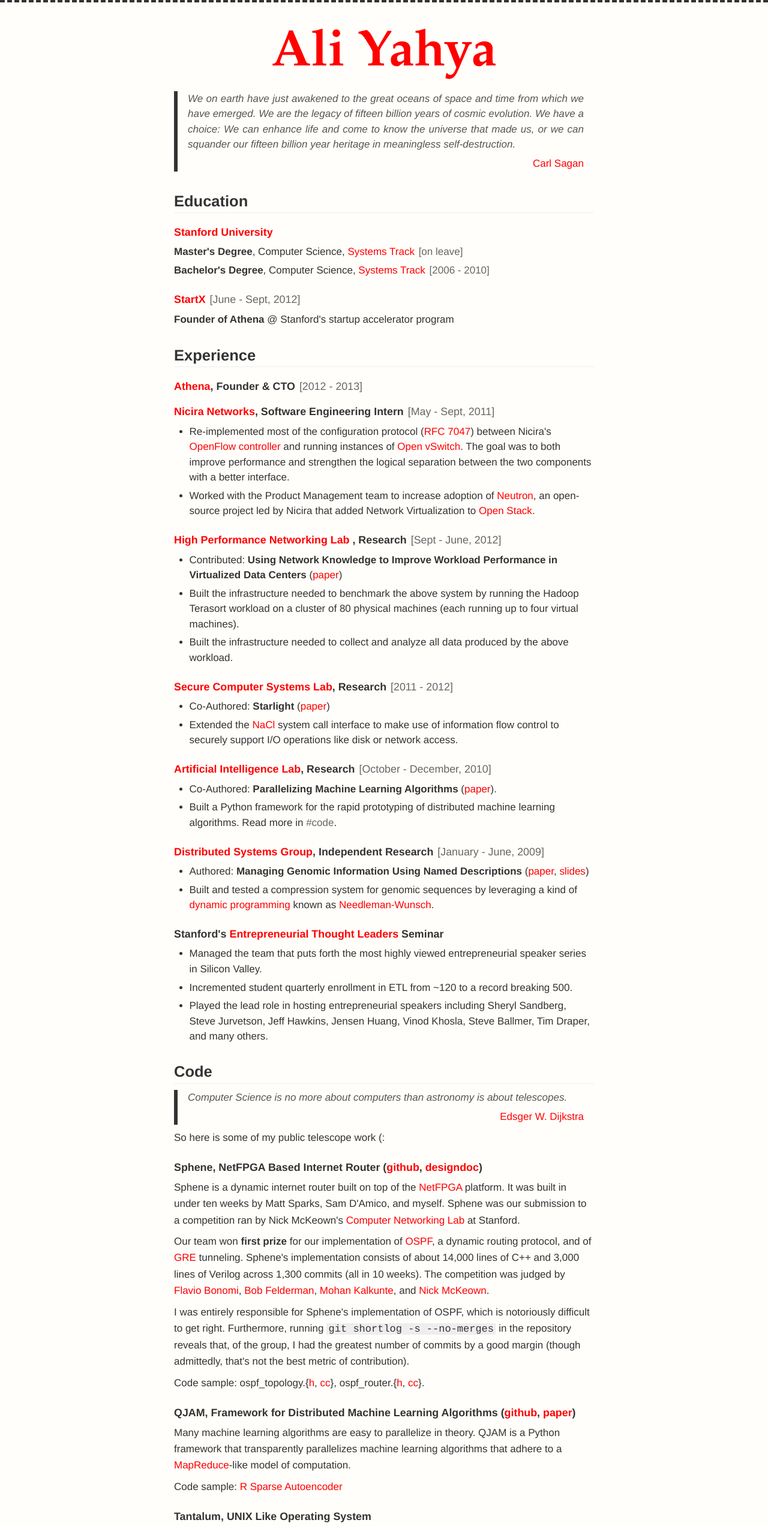
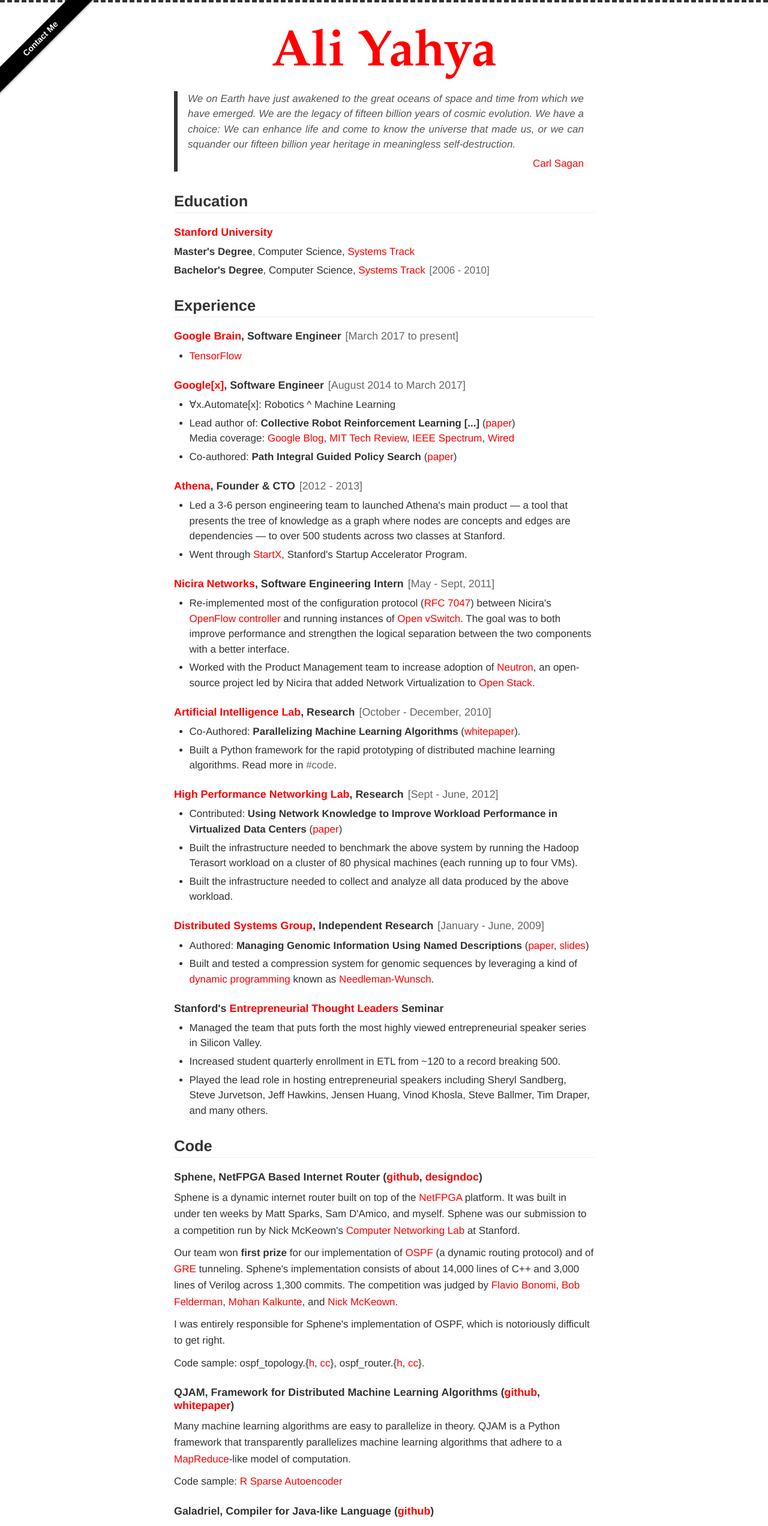
Before and after one commit to ali01/resume, a plain HTML site: page index.html in a window 1280 px wide. Shown: the top 2544 px of the page at 60% size. Drawn offline with Linux system fonts and the light colour scheme.

```diff
--- a/css/main.css
+++ b/css/main.css
@@ -14,7 +14,6 @@ html {
 }
 
 body {
-  background-color: #fffefb;
   color: #333;
   font-family: "proxima-nova",Helvetica,sans-serif;
   -webkit-font-smoothing: antialiased;
@@ -37,6 +36,10 @@ body {
   font-weight: bold;
   line-height: 1em;
   margin: 44px 0 10px 0;
+}
+
+#footer {
+  margin-top: 3em;
 }
 
 @media only screen and (max-width: $break1) {
@@ -167,8 +170,8 @@ h4 {
 
 p {
   font-size: 1em;
-  margin-top: 0.5em;
-  margin-bottom: 0.5em;
+  margin-top: 0.6em;
+  margin-bottom: 0.6em;
   line-height: 1.6em;
 }
 
@@ -187,7 +190,7 @@ p code {
 }
 
 li p {
-  margin-top: 0em;
+  margin-top: 0.2em;
   margin-bottom: 0.2;
 }
 
@@ -203,7 +206,7 @@ blockquote {
   border-left: 6px solid #333;
   font-style: italic;
   color: #555;
-  margin: 0 auto 0 auto;
+  margin: 0 auto 1em auto;
   text-align: justify;
 }
 
@@ -970,3 +973,38 @@ ul.listing time a:hover, ul.listing time a:focus, ul.listing time a:active {
     font-size: 90%
   }
 }
+
+
+/* Contact Me Ribbon */
+
+#contact-me {
+    position: absolute;
+    top: 50px;
+    left: -50px;
+    -webkit-transform: rotate(-45deg);
+    -moz-transform: rotate(-45deg);
+    -o-transform: rotate(-45deg);
+    -ms-transform: rotate(-45deg);
+    transform: rotate(-45deg);
+    background: #000000;
+    color: #fff;
+    display: block;
+    font-size: 14px;
+    font-weight: bold;
+    padding: 2px 80px;
+    text-align: center;
+    text-decoration: none;
+    text-shadow: 10px, 10px, 10px, #333;
+    -webkit-box-shadow: #999 1px 1px 4px;
+    box-shadow: #999 1px 1px 4px;
+}
+#contact-me:hover,
+#contact-me:focus,
+#contact-me:active {
+    background: #e22c29
+}
+@media only screen and (max-width: 800px) {
+    #contact-me {
+        display: none
+    }
+}
--- a/index.html
+++ b/index.html
@@ -13,6 +13,8 @@
 </head>
 
 <body class="resume">
+
+<a href="https://21.co/alive/" id="contact-me">Contact Me</a>
 <div id="container">
 
   <header id="header">
@@ -22,7 +24,7 @@
   <section class="content clearfix">
 
   <blockquote id="header-quote">
-    We on earth have just awakened to the great oceans of space and time from
+    We on Earth have just awakened to the great oceans of space and time from
     which we have emerged. We are the legacy of fifteen billion years of cosmic
     evolution. We have a choice: We can enhance life and come to know the
     universe that made us, or we can squander our fifteen billion year heritage
@@ -43,7 +45,7 @@
     <li>
       <strong>Master's Degree</strong>, Computer Science,
         <a href="http://stanford.io/RkMnMf">Systems Track</a>
-        <span>on leave</span>
+        <!-- <span>on leave</span> -->
     </li>
     <li>
       <strong>Bachelor's Degree</strong>, Computer Science,
@@ -52,24 +54,56 @@
     </li>
   </ul>
 
+  <h2>Experience</h2>
     <h3>
-    <a href="http://startx.stanford.edu/">StartX</a>
-    <span>June - Sept, 2012</span>
+      <a href="https://research.google.com/teams/brain/">Google Brain</a>, Software Engineer
+      <span>March 2017 to present</span>
     </h3>
-  <p>
-    <strong>Founder of Athena</strong> @ Stanford's startup accelerator program
-  </p>
-  <ul>
-    <li></li>
+    <ul class="bullet">
+      <li>
+        <a href="https://www.tensorflow.org/">TensorFlow</a>
+      </li>
     </ul>
+    <h3>
+      <a href="https://x.company/">Google[x]</a>, Software Engineer
+      <span>August 2014 to March 2017</span>
+    </h3>
+    <ul class="bullet">
+      <li>
+        &#8704;x.Automate[x]: Robotics ^ Machine Learning
+      </li>
+      <li>
+        Lead author of: <strong>Collective Robot Reinforcement Learning [...]</strong> (<a href="https://arxiv.org/abs/1610.00673">paper</a>)
 
-  <h2>Experience</h2>
+        </br>
+        Media coverage:
+        <a href="https://research.googleblog.com/2016/10/how-robots-can-acquire-new-skills-from.html">Google Blog</a>,
+        <a href="https://www.technologyreview.com/s/602529/google-builds-a-robotic-hive-mind-kindergarten/">MIT Tech Review</a>,
+        <a href="http://spectrum.ieee.org/automaton/robotics/artificial-intelligence/google-wants-robots-to-acquire-new-skills-by-learning-from-each-other">IEEE Spectrum</a>,
+        <a href="https://www.wired.com/2017/01/googles-go-playing-machine-opens-door-robots-learn/">Wired</a>
+        </br>
+      </li>
+      <li>
+        Co-authored: <strong> Path Integral Guided Policy Search</strong> (<a href="https://arxiv.org/abs/1610.00529">paper</a>)
+      </li>
+    </ul>
     <h3>
       <a href="http://athena.ai">Athena</a>,
       Founder & CTO<span>2012 - 2013</span>
     </h3>
+    <ul class="bullet">
+      <li>
+        Led a 3-6 person engineering team to launched Athena's main product &mdash; a tool that presents the tree of
+        knowledge as a graph where nodes are concepts and edges are
+        dependencies &mdash; to over 500 students across two classes at
+        Stanford.
+      </li>
+      <li>
+        Went through <a href="http://startx.com/">StartX</a>, Stanford's Startup Accelerator Program.
+      </li>
+    </ul>
 
-    <h3>
+    <h3 id="nicira">
       <a href="http://nicira.com">Nicira Networks</a>,
       Software Engineering Intern
       <span>May - Sept, 2011</span>
@@ -93,10 +127,26 @@
       </li>
     </ul>
 
-    <h3>
+    <h3 id="ai">
+      <a href="http://ai.stanford.edu/">Artificial Intelligence Lab</a>,
+      Research
+      <span>October - December, 2010</span>
+    </h3>
+    <ul class="bullet">
+      <li>
+        Co-Authored: <strong>Parallelizing Machine Learning Algorithms</strong>
+          (<a href="http://stanford.io/1iVQfsY">whitepaper</a>).
+      </li>
+      <li>
+        Built a Python framework for the rapid prototyping of distributed
+        machine learning algorithms. Read more in
+        <a href="#qjam" rel="tag">#code</a>.
+      </li>
+    </ul>
+
+    <h3 id="netlab">
       <a href="http://yuba.stanford.edu">
-        High Performance Networking Lab
-      </a>, Research
+        High Performance Networking Lab</a>, Research
       <span>Sept - June, 2012</span>
     </h3>
     <ul class="bullet">
@@ -108,15 +158,15 @@
       <li>
         Built the infrastructure needed to benchmark the above
         system by running the Hadoop Terasort workload on a cluster of 80
-        physical machines (each running up to four virtual machines).
+        physical machines (each running up to four VMs).
       </li>
       <li>
-        Built the infrastructure needed to collect and analyze all data produced
-        by the above workload.
+        Built the infrastructure needed to collect and analyze all data
+        produced by the above workload.
       </li>
     </ul>
 
-    <h3>
+<!--     <h3 id="scs">
       <a href="http://www.scs.stanford.edu">Secure Computer Systems Lab</a>,
       Research
       <span>2011 - 2012</span>
@@ -129,30 +179,12 @@
       <li>
         Extended the
         <a href="https://developers.google.com/native-client/dev/">NaCl</a>
-        system call interface to make use of information flow control to
+        system call interface using information flow control to
         securely support I/O operations like disk or network access.
       </li>
     </ul>
-
-    <h3>
-      <a href="http://ai.stanford.edu/">Artificial Intelligence Lab</a>,
-      Research
-      <span>October - December, 2010</span>
-    </h3>
-    <ul class="bullet">
-      <li>
-        Co-Authored: <strong>Parallelizing Machine Learning Algorithms</strong>
-          (<a href="http://stanford.io/1iVQfsY">paper</a>).
-      </li>
-      <li>
-        Built a Python framework for the rapid prototyping of distributed
-        machine learning algorithms. Read more in
-        <a href="#qjam" rel="tag">#code</a>.
-      </li>
-    </ul>
-
-
-    <h3>
+ -->
+    <h3 id="dsg">
       <a href="http://gregorio.stanford.edu/">Distributed Systems Group</a>,
       Independent Research
       <span>January - June, 2009</span>
@@ -186,7 +218,7 @@
         entrepreneurial speaker series in Silicon Valley.
       </li>
       <li>
-        Incremented student quarterly enrollment in ETL from ~120 to a record
+        Increased student quarterly enrollment in ETL from ~120 to a record
         breaking 500.
       </li>
       <li>
@@ -197,19 +229,7 @@
     </ul>
 
   <h2>Code</h2>
-    <blockquote>
-      Computer Science is no more about computers than astronomy is about
-      telescopes.
-      <div class="author">
-        <a href="http://en.wikipedia.org/wiki/Carl_sagan">
-          Edsger W. Dijkstra
-        </a>
-      </div>
-    </blockquote>
-    <p class="final">
-      So here is some of my public telescope work (:
-    </p>
-    <h3>
+    <h3 id="sphene">
       Sphene, NetFPGA Based Internet Router
         (<a href="https://github.com/ali01/sphene">github</a>,
          <a href="/media/sphene-designdoc.pdf">designdoc</a>)
@@ -219,17 +239,17 @@
       <a href="http://netfpga.org/">NetFPGA</a> platform.
       It was built in under ten weeks by Matt Sparks, Sam D'Amico, and myself.
       Sphene was our submission to a
-      competition ran by Nick McKeown's <a href="http://yuba.stanford.edu/">
+      competition run by Nick McKeown's <a href="http://yuba.stanford.edu/">
       Computer Networking Lab</a> at Stanford.
     </p>
     <p>
       Our team won <strong>first prize</strong> for our implementation of
-      <a href="http://en.wikipedia.org/wiki/Ospf">OSPF</a>, a dynamic routing
-      protocol, and of
+      <a href="http://en.wikipedia.org/wiki/Ospf">OSPF</a> (a dynamic routing
+      protocol) and of
       <a href="http://en.wikipedia.org/wiki/Generic_Routing_Encapsulation">
         GRE
       </a> tunneling. Sphene's implementation consists of about 14,000 lines of
-      C++ and 3,000 lines of Verilog across 1,300 commits (all in 10 weeks).
+      C++ and 3,000 lines of Verilog across 1,300 commits.
       The competition was judged by
       <a href="https://www.linkedin.com/pub/flavio-bonomi/0/900/4a9">
         Flavio Bonomi</a>,
@@ -242,11 +262,7 @@
     </p>
     <p>
       I was entirely responsible for Sphene's implementation of OSPF, which is
-      notoriously difficult to get right. Furthermore, running
-      <span class="inline-code">git shortlog -s --no-merges</span>
-      in the repository reveals that, of the group, I had the greatest number
-      of commits by a good margin (though admittedly, that's not the best metric
-      of contribution).
+      notoriously difficult to get right.
     </p>
     <p class="final">
       Code sample:
@@ -260,12 +276,12 @@
     <h3 id="qjam">
       QJAM, Framework for Distributed Machine Learning Algorithms
       (<a href="https://github.com/ali01/qjam">github</a>,
-       <a href="http://stanford.io/1iVQfsY">paper</a>)
+       <a href="http://stanford.io/1iVQfsY">whitepaper</a>)
     </h3>
     <p>
       Many machine learning algorithms are easy to parallelize in theory.
-      QJAM is a Python framework that transparently parallelizes machine learning
-      algorithms that adhere to a
+      QJAM is a Python framework that transparently parallelizes machine
+      learning algorithms that adhere to a
       <a href="http://en.wikipedia.org/wiki/MapReduce">MapReduce</a>-like model
       of computation.
     </p>
@@ -274,29 +290,30 @@
     </p>
 
 
-    <h3>
+    <!-- <h3 id="tantalum">
       Tantalum, UNIX Like Operating System
     </h3>
     <p>
       Tantalum is a UNIX based operating system for the 80x86 architecture. It
       was built on top of <a href="http://stanford.io/1hMUDzc">Pintos</a>
       by Matt Sparks, Juan Batiz-Benet, and myself. The project consisted
-      of ~7,000 lines of C and 650 commits (in under 10 weeks).
+      of ~7,000 lines of C and 650 commits (built in under 10 weeks).
     </p>
     <p class="final">
       Code sample:
       <span class="inline-code">git clone git://enrage.me/tantalum.git</span>
-    </p>
+    </p> -->
 
-    <h3>
+    <h3 id="galadriel">
       Galadriel, Compiler for Java-like Language
       (<a href="https://github.com/ali01/galadriel">github</a>)
     </h3>
     <p>
       Galadriel is a compiler written in C++ for a Java-like language. It makes
       use of
-      <a href="http://en.wikipedia.org/wiki/Double_dispatch">double dispatch</a>
-      via the
+      <a href="http://en.wikipedia.org/wiki/Double_dispatch">
+        double dispatch
+      </a> via the
       <a href="http://en.wikipedia.org/wiki/Visitor_pattern">
         visitor design pattern
       </a> to separate the compiler's logic from the syntactic details of
@@ -308,7 +325,8 @@
     </p>
 
     <h3 id="simone">
-      Simone, C++ Library inspired by Cheritonian OOP (github)
+      Simone, C++ Library inspired by Cheritonian OOP
+      (<a href="https://github.com/ali01/simone">github</a>)
     </h3>
     <p>
       Simone is a library for C++ that implements a lot of the programming
@@ -323,19 +341,20 @@
     <h3>
       Python Framework for Locally Weighted Linear Regression
       (<a href="https://github.com/ali01/loess.py">github</a>,
-       <a href="/media/loess-report.pdf">paper<a/>,
+       <a href="/media/loess-report.pdf">whitepaper</a>,
        <a href="/media/loess-slides.pdf">slides</a>)
     </h3>
     <p>
       This project emerged from a question: can
-      <a href="http://en.wikipedia.org/wiki/Supervised_machine_learning">supervised learning</a> be
-      used to reconstruct incomplete datasets of tropical cyclones? Answer: yes,
-      but with limited accuracy.
+      <a href="http://en.wikipedia.org/wiki/Supervised_machine_learning">
+      supervised learning</a> be
+      used to reconstruct incomplete datasets of tropical cyclones? Answer:
+      yes, but with limited accuracy.
     </p>
     <p>
       Code sample: loess.{<a href="http://git.io/52ymEA">py</a>}
     </p>
-
+<!--
     <h3>
       Radon, C++ Framework for Logistic Regression & Naive Bayes
       (<a href="https://github.com/ali01/radon">github</a>)
@@ -350,15 +369,15 @@
     <p class="final">
       Code sample: nb-classifier.{<a href="http://git.io/U2b6Mw">h</a>,
       <a href="http://git.io/mA14bQ">cpp</a>}
-    </p>
+    </p> -->
 
-    <h3>
+    <h3 id="mazewar">
       Distributed Mazewar (<a href="/media/mazewar-protocol.pdf">protocol</a>)
     </h3>
     <p class="final">
-      Matt Sparks and I built an entirely peer-to-peer version of the 1985 video
-      game, <a href="http://en.wikipedia.org/wiki/Mazewar">Mazewar</a>. The game
-      can be played between remote players via
+      Matt Sparks and I built an entirely peer-to-peer version of the 1985
+      video game, <a href="http://en.wikipedia.org/wiki/Mazewar">Mazewar</a>.
+      The game can be played between remote players via
       <a href="http://en.wikipedia.org/wiki/Multicast">IP multicast</a> without
       the need for a central server. This project is built using
       <a href="#simone" rel="tag">Simone</a>.
@@ -380,8 +399,9 @@
         <strong><a href="http://cs106a.stanford.edu">CS 106A</a>,
         Programming Methodology</strong>
         <p>
-          Led a video recorded weekly discussion section with about 10 students
-          on the course material to complement the professor's lecture.
+          I led a video recorded weekly discussion section with about 10
+          students on the course material to complement the professor's
+          lecture.
         </p>
       </li>
       <li>
@@ -391,36 +411,36 @@
     </ul>
 
 
-  <h2>Relevant College Coursework</h2>
+  <h2 id="coursework">Relevant College Coursework</h2>
   <p>Cumulative GPA for this set of eleven courses: <strong>3.8</strong></p>
   <ul class="bullet">
     <li>
       Operating Systems (<a href="http://cs140.scs.stanford.edu">CS 140</a>,
-                         <a href="http://cs240.stanford.edu">CS 240</a>),
+                         <a href="http://cs240.stanford.edu">CS 240</a>)
     </li>
     <li>
       Computer Networking (<a href="http://cs144.scs.stanford.edu">CS 144</a>,
-                           <a href="http://cs344.stanford.edu">CS 344</a>),
+                           <a href="http://cs344.stanford.edu">CS 344</a>)
     </li>
     <li>
-      Compilers (<a href="http://stanford.io/RkGChp">CS 143</a>),
+      Compilers (<a href="http://stanford.io/RkGChp">CS 143</a>)
     </li>
     <li>
       Computer & Network Security
-        (<a href="http://cs155.stanford.edu">CS 155</a>),
+        (<a href="http://cs155.stanford.edu">CS 155</a>)
     </li>
     <li>
-      Algorithms Design (<a href="http://cs161.stanford.edu">CS 161</a>),
+      Algorithms Design (<a href="http://cs161.stanford.edu">CS 161</a>)
     </li>
     <li>
-      Machine Learning (<a href="http://cs229.stanford.edu">CS 229</a>),
+      Machine Learning (<a href="http://cs229.stanford.edu">CS 229</a>)
     </li>
     <li>
-      Distributed Systems (<a href="http://cs244b.stanford.edu">CS 244B</a>),
+      Distributed Systems (<a href="http://cs244b.stanford.edu">CS 244B</a>)
     </li>
     <li>
       Object Oriented Systems Design
-        (<a href="http://cs108.stanford.edu">CS 108</a>),
+        (<a href="http://cs108.stanford.edu">CS 108</a>)
     </li>
     <li>Oral Communication, Speaking with Distinction (CTL 219)</li>
   </ul>
@@ -430,7 +450,7 @@
   <p>All coursework completed:</p>
   <ul class="bullet">
     <li>
-      <strong>Cryptography</strong>
+      Cryptography
         (<a href="http://cs255.stanford.edu">CS 255</a>)
 
     </li>
@@ -438,51 +458,32 @@
     <li>Acting for Non-Majors (TAPS 20A)</li>
   </ul>
 
-
-  <h2>Courses Currently Auditing</h2>
-  <ul class="bullet">
-    <li>
-      Advanced Topics in Cryptography
-        (<a href="http://cs355.stanford.edu">CS 355</a>)
-    </li>
-    <li>
-      Design, Analysis, and Implementation of Data Structures
-        (<a href="http://cs166.stanford.edu">CS 166</a>)
-    </li>
-  </ul>
-
-
   <h2>Random</h2>
     <ul class="bullet">
       <li>
+        For three months in 2008, I slept an
+        average of 2.5 hours a night by taking a twenty minute nap every four
+        hours (i.e. the Uberman
         <a href="http://en.wikipedia.org/wiki/Polyphasic_sleep">
-        Polyphasic sleep</a>: for three months in 2008, I slept an
-        average of 2.5 hours a night by taking a twenty minute nap every four
-        hours (i.e. the Uberman polyphasic sleep schedule).
+        polyphasic sleep</a> schedule).
       </li>
       <li>I type on the
         <a href="http://en.wikipedia.org/wiki/Dvorak_Simplified_Keyboard">
           Dvorak
         </a> keyboard layout.
       </li>
-      <li>
-        I am addicted to dark chocolate.
-      </li>
-      <li>
-        I love cycling (and used to be on Stanford team).
-      </li>
-      <li>I am a native Spanish speaker.</li>
      </ul>
 
-  <br>
-
+  <div id="footer">
     <blockquote>
-    The story so far: In the beginning the Universe was created. This has made a
-    lot of people very angry and been widely regarded as a bad move.
+      The story so far: In the beginning the Universe was created. This has
+      made a lot of people very angry and has been widely regarded as a bad
+      move.
       <div class="author">
         Hitchhiker's Guide
       </div>
     </blockquote>
+   </div>
 
 <!--   <blockquote>
     <strong>Infinite</strong>: Bigger than the biggest thing ever and then some.
```
Lines whose indentation alone changed are shown as unchanged.
